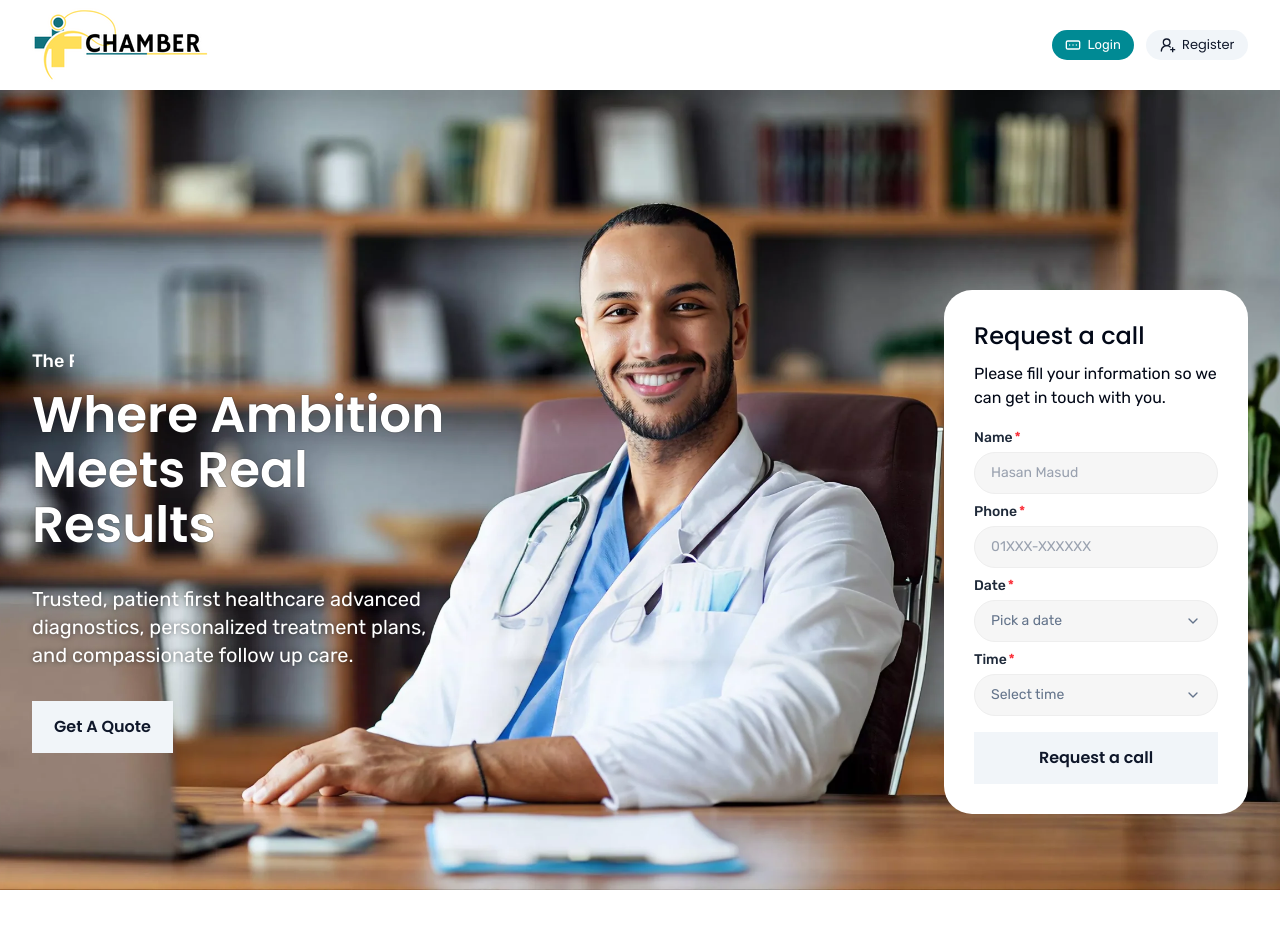
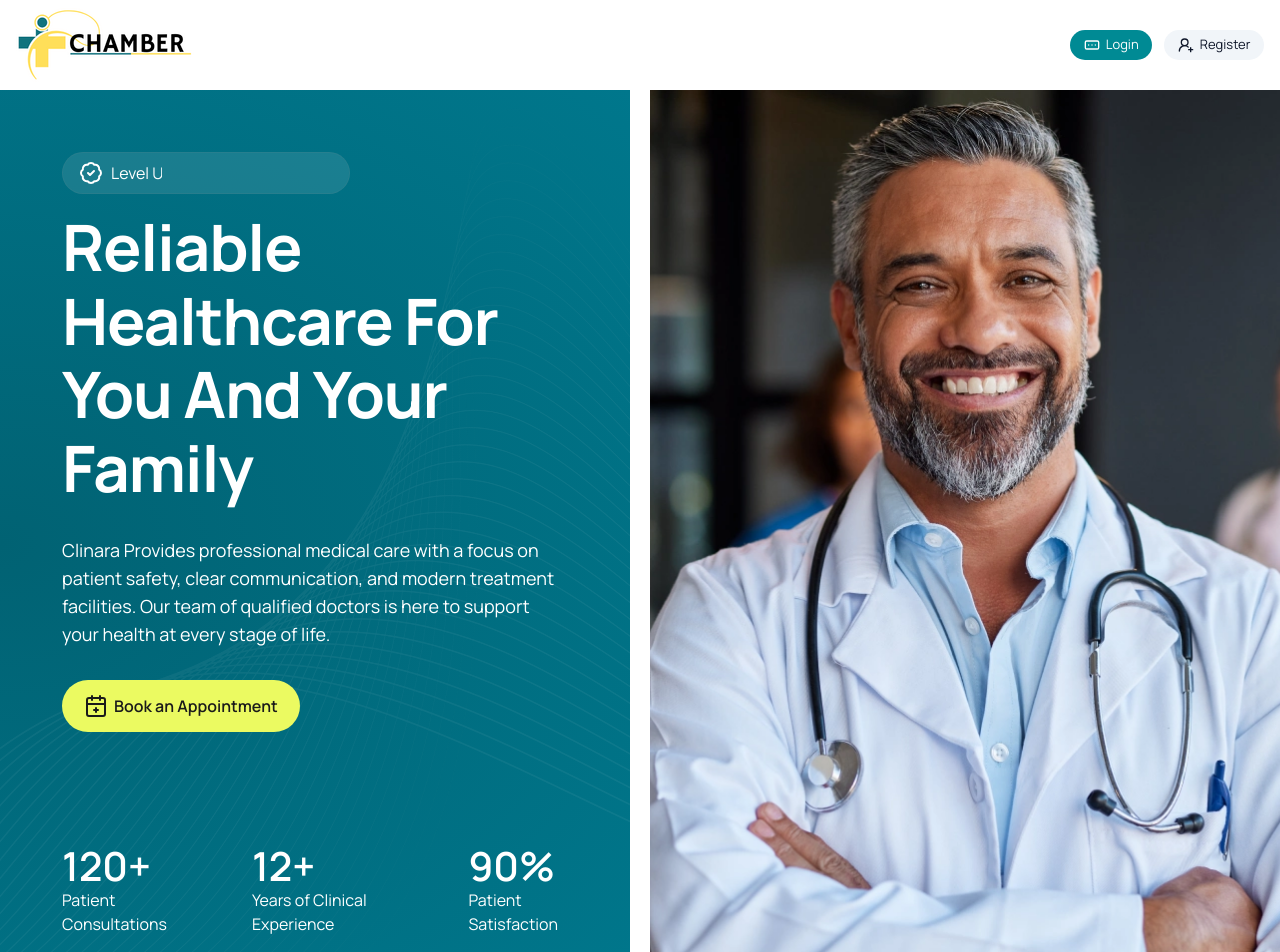
Before and after one commit to mehediemon007/doc-chamber, a Next.js app: page / in a window 1280 px wide. Shown: the top 952 px of the page. Before the commit the page ends 890 px from the top, so only its background shows below. Built offline with nearby package versions, Linux system fonts and the light colour scheme.

Commit message:
update-hero-section

```diff
--- a/app/_components/Hero.tsx
+++ b/app/_components/Hero.tsx
@@ -1,7 +1,10 @@
 import React from 'react';
+import TypingText from '@/components/TypingText';
+
 import { cn } from '@/lib/utils';
-import TypingText from '@/components/TypingText';
-import BookingForm from './BookingForm';
+
+// *** Import Icons
+import { CalendarPlus2 } from 'lucide-react';
 
 interface HeroProps {
     className?: string
@@ -9,26 +12,49 @@ interface HeroProps {
 
 const Hero = ({ className} : HeroProps) => {
 
-    const words = ['Level Up Today', 'The Power to Achieve', 'Rise with Purpose'];
+    const words = ['Patient-Centered Healthcare', 'Level Up Today', 'Rise with Purpose'];
 
     return (
         <section className={cn('', className)}>
-            <div className="relative min-h-dvh bg-[url('/hero-banner.webp')] bg-center bg-no-repeat bg-cover">
-                <div className="container">
-                    <div className='flex justify-between items-center pt-50 pb-12.5'>
-                        <div className='w-[34%]'>
-                            <TypingText phrases={words}/>
-                            <h1>Where Ambition Meets Real Results</h1>
-                            <p className='text-xl text-white text-shadow-[0_0_5px_rgba(0,0,0,0.5)] my-8'>Trusted, patient first healthcare advanced diagnostics, personalized treatment plans, and compassionate follow up care.</p>
-                            <button className='btn-default'>
-                                Get A Quote
+            <div className="grid grid-cols-1 sm:grid-cols-2 gap-5">
+                <div className="col-span-1 flex flex-col gap-28 bg-radial-[at_center_left,#016273,#00778C] py-12 px-5 sm:p-15.5 overlay before:bg-[url('/hero-bg.png')] before:bg-center before:bg-no-repeat">
+                    <div className='flex justify-end'>
+                        <div className='w-full sm:w-150 space-y-8'>
+                            <div className='space-y-4'>
+                                <TypingText phrases={words}/>
+                                <h1>Reliable Healthcare for You and Your Family</h1>
+                            </div>
+                            <p className='max-w-126.5 text-lg text-white'>Clinara Provides professional medical care with a focus on patient safety, clear communication, and modern treatment facilities. Our team of qualified doctors is here to support your health at every stage of life.</p>
+                            <button className='btn btn-default btn-secondary'>
+                                <CalendarPlus2/>
+                                <span>Book an Appointment</span>
                             </button>
                         </div>
-                        <div className='w-1/4'>
-                            <BookingForm/>
+                    </div>
+                    <div className="flex justify-end">
+                        <div className='flex w-full sm:w-150 gap-6 sm:gap-20'>
+                            <div className='text-white'>
+                                <h2 className=''>
+                                    <span>120</span>+
+                                </h2>
+                                <p className=''>Patient Consultations</p>
+                            </div>
+                            <div className='text-white'>
+                                <h2 className=''>
+                                    <span>12</span>+
+                                </h2>
+                                <p className=''>Years of Clinical Experience</p>
+                            </div>
+                            <div className='text-white'>
+                                <h2 className=''>
+                                    <span>90</span>%
+                                </h2>
+                                <p className=''>Patient Satisfaction</p>
+                            </div>
                         </div>
                     </div>
                 </div>
+                <div className="col-span-1 min-h-125 bg-[url('/hero-image.webp')] bg-center bg-no-repeat bg-cover"></div>
             </div>
         </section>
     )
--- a/app/globals.css
+++ b/app/globals.css
@@ -51,7 +51,7 @@
 }
 
 @theme inline {
-  --font-heading: var(--font-pops);
+  --font-manrope: var(--font-manrope);
   --font-body: var(--font-rubik);
   --font-dash-heading: var(--font-jakarta);
   --color-background: var(--background);
@@ -114,7 +114,7 @@
   }
 
   body {
-    @apply bg-background text-foreground font-body;
+    @apply bg-background text-foreground font-manrope;
   }
 
   button:not(:disabled),
@@ -123,15 +123,15 @@
   }
 
   h1 {
-    @apply text-[3.125rem]/[1.1em] font-semibold font-heading text-white text-shadow-[0_0_1px_#000000]
+    @apply text-[4rem]/[1.15em] font-bold font-manrope text-white capitalize -tracking-[0.02em]
   }
 
   h2 {
-    @apply text-[40px]/[1.1em] font-semibold font-heading
+    @apply text-[40px]/[1.1em] font-semibold font-manrope
   }
 
   h4 {
-    @apply text-2xl font-semibold font-heading
+    @apply text-2xl font-semibold font-manrope
   }
 
   label {
@@ -155,7 +155,7 @@
   }
 
   .btn-default {
-    @apply text-base font-semibold font-heading text-secondary-foreground bg-secondary py-3.5 px-5.5 hover:text-white hover:bg-secondary-foreground
+    @apply text-base font-semibold font-manrope text-secondary-foreground bg-secondary py-3.5 px-5.5 hover:text-white hover:bg-secondary-foreground
   }
 
   .btn-small {
@@ -180,7 +180,19 @@
     padding-inline: 1rem;
   }
 
-  @variant xl {
-    padding-inline: 2rem;
+  @variant 2xl {
+    max-width: 80rem;
+  }
+
+}
+
+@layer utilities {
+
+  .overlay {
+    @apply relative z-10
+  }
+
+  .overlay::before{
+    @apply absolute top-0 left-0 content-[''] w-full h-full -z-1 opacity-[0.05]
   }
 }
--- a/app/layout.tsx
+++ b/app/layout.tsx
@@ -1,12 +1,12 @@
 import type { Metadata } from "next";
-import { Poppins, Rubik, Plus_Jakarta_Sans } from "next/font/google";
+import { Manrope, Rubik, Plus_Jakarta_Sans } from "next/font/google";
 import "./globals.css";
 import { SessionProvider } from "next-auth/react";
 import { Toaster } from "@/components/ui/sonner";
 import Header from "./_components/Header";
 
-const poppins = Poppins({
-    variable: "--font-pops",
+const manrope = Manrope({
+    variable: "--font-manrope",
     weight: ["300", "400", "500", "600", "700"],
     subsets: ["latin"],
 })
@@ -30,7 +30,7 @@ export default function RootLayout({children,}: Readonly<{children: React.ReactN
     return (
         <html lang="en">
             <body
-                className={`${poppins.variable} ${rubik.variable} ${jakarta.variable} antialiased`}
+                className={`${manrope.variable} ${rubik.variable} ${jakarta.variable} antialiased`}
             >
                 <SessionProvider>
                     <Header/>
--- a/components/TypingText.tsx
+++ b/components/TypingText.tsx
@@ -1,5 +1,8 @@
 'use client';
 import React, { useState, useEffect } from 'react';
+
+// *** Import Icons
+import { BadgeCheck } from 'lucide-react';
 
 const TypingText = ({ phrases }: { phrases: string[] }) => {
     const [index, setIndex] = useState(0);
@@ -14,7 +17,8 @@ const TypingText = ({ phrases }: { phrases: string[] }) => {
     }, [phrases.length]);
 
     return (
-        <p className='w-full text-lg/[1] font-medium text-white mb-2 h-7'>
+        <div className='flex items-center gap-2 w-72 text-white bg-[#ffffff1a] border border-[#8787871f] rounded-[100px] py-2 px-4'>
+            <BadgeCheck className='shrink-0'/>
             <span
                 key={currentText}
                 style={{ '--chars': currentText.length } as React.CSSProperties}
@@ -22,7 +26,7 @@ const TypingText = ({ phrases }: { phrases: string[] }) => {
             >
                 {currentText}
             </span>
-        </p>
+        </div>
     );
 }
 
```
Also changed, not shown: public/hero-Image.webp (added), public/hero-bg.png (renamed from public/hero-bg-.png).
